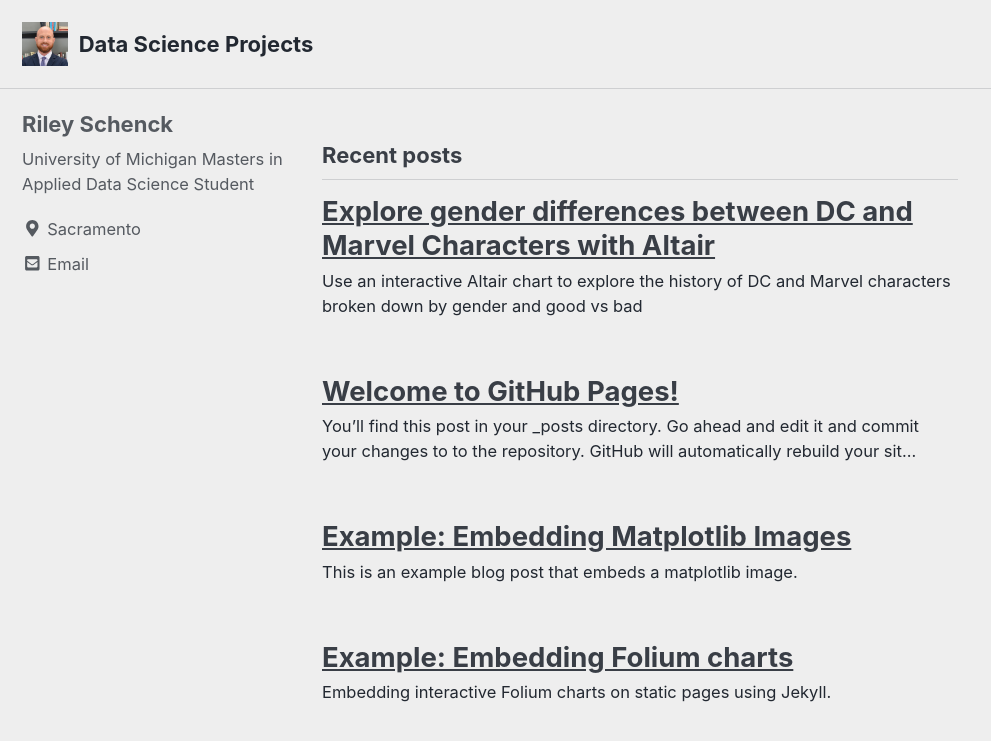
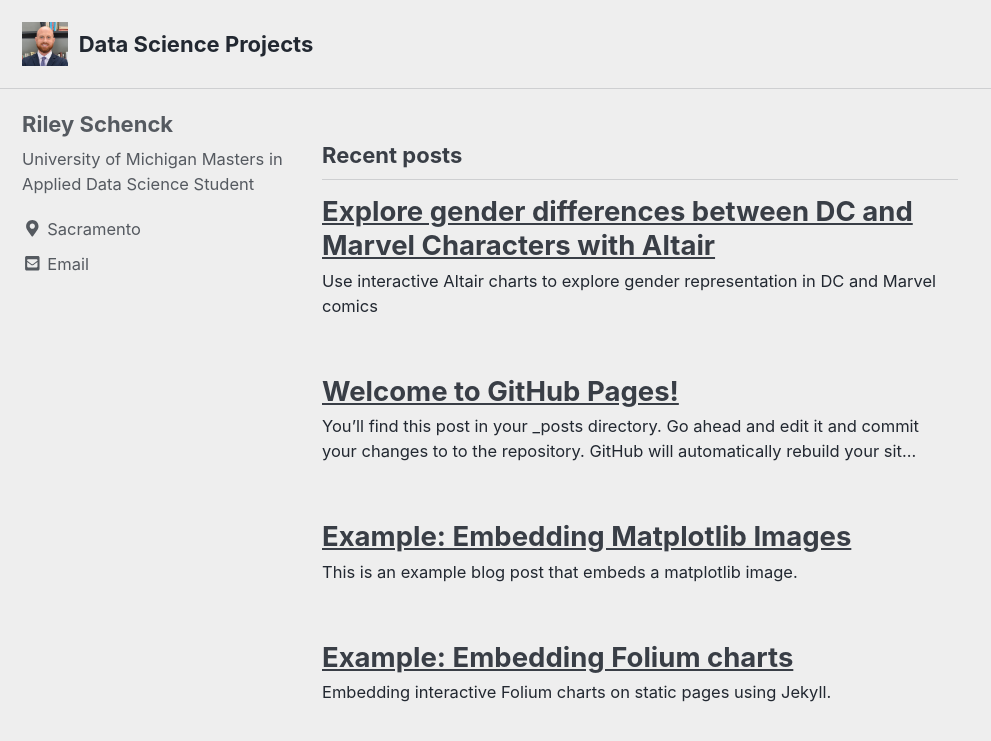
Before and after one commit to rileyschenck/website, a Jekyll site: the page built from index.html, in a window 1280 px wide and 900 px high. Shown: the top 741 px of the window, without its empty margins (0-991 px from the left). Built offline with Jekyll 4.4.1, drawn with Linux system fonts in a browser that asks for light colours; cached includes are drawn as plain includes; nearby versions of some CDN libraries; a script that is not in the unit is left out; the list of posts is cut into pages by our own code; part of the change alters nothing that is shown.

Commit message:
Update 2023-03-02-DC-Marvel-Gender.md

```diff
--- a/_posts/2023-03-02-DC-Marvel-Gender.md
+++ b/_posts/2023-03-02-DC-Marvel-Gender.md
@@ -2,16 +2,30 @@
 title: "Explore gender differences between DC and Marvel Characters with Altair"
 date: 2023-03-02
 published: true
-tags: [dataviz, altair, hvplot, holoviews]
-excerpt: "Use an interactive Altair chart to explore the history of DC and Marvel characters broken down by gender and good vs bad"
+tags: [ marvel, dc, gender, altair]
+excerpt: "Use interactive Altair charts to explore gender representation in DC and Marvel comics"
 altair-loader:
   altair-chart-1: "charts/DC-Marvel-Altair.json"
+  altair-chart-2: "charts/DC-Marvel-stacked-Altair.json"
 
 toc: true
 toc_sticky: true
 ---
 
+## Many men and traditional genders.
+
+As you can see in the interactive stacked bar chart below, only a very few DC or Marvel characters do not fit neatly into
+traditional gender roles (grouped into the Non-Traditional or Not Identified Characters bars), and there have been more than
+double the number of appearances by male characters compared to female characters in both comic series.
+
+If you hover your mouse over the stacked bar chart below you can see information on each character, where the characters with
+the most appearances are at the bottom of each stacked bar chart.
+
+<div id="altair-chart-2"></div>
+
 ## Exploring DC and Marvel Characters' history, filtering by gender and alignment (good vs bad).
+
+Let's eliminate the neutral characters and focus on our heroes and villians.
 
 The following interactive altair chart allows you to view all the DC and Marvel characters released over time, where the x-axis
 shows the release date of each character, and the y-axis shows the total number of appearances by the character in their
@@ -26,7 +40,7 @@ Scrolling up with your mouse inside one of the two charts allows you to zoom in
 
 <div id="altair-chart-1"></div>
 
-# Takeaways:
+## Takeaways:
 
 There are far more male characters than female characters, especially among the characters that have appeared most in each comic.
 
```
